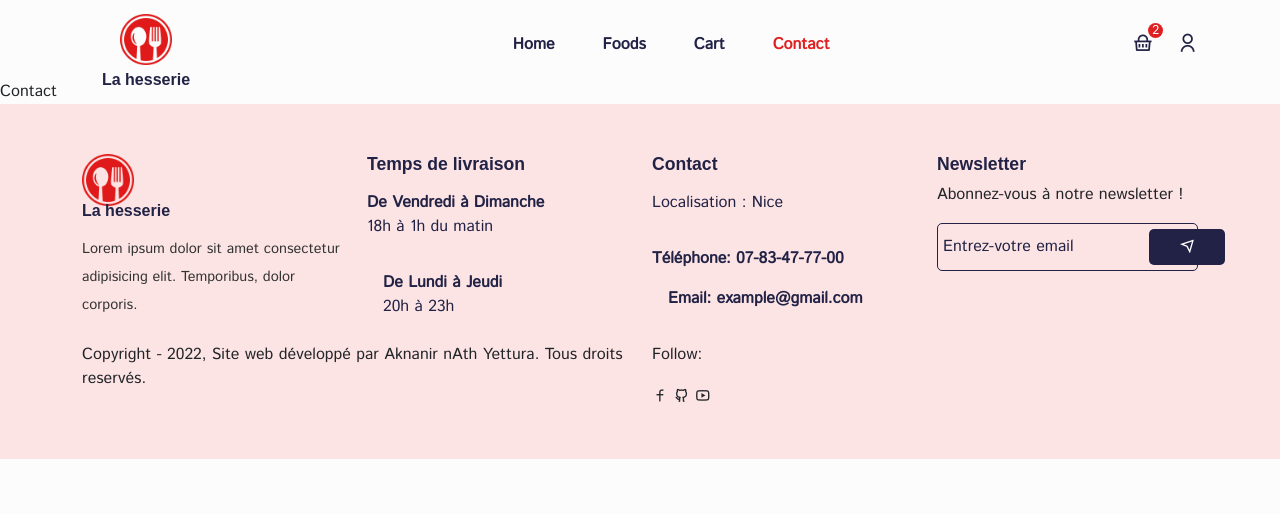
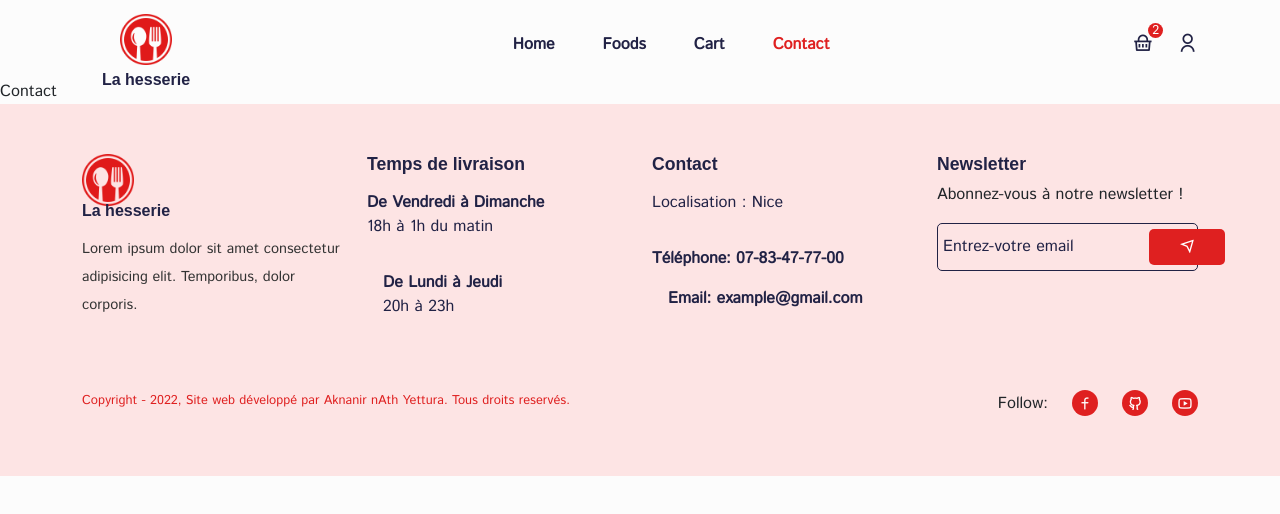
Before and after one commit to MustaphaAitHamou/AknanirnAthYettura, a React (Create React App) app: page /contact in a window 1280 px wide. Shown: the top 514 px of the page. Built offline with nearby package versions, Linux system fonts and the light colour scheme; a web font is replaced by a local one.

Commit message:
footer done

```diff
--- a/src/components/Footer/Footer.jsx
+++ b/src/components/Footer/Footer.jsx
@@ -66,16 +66,20 @@ const Footer = () => {
 
       </Row>
 
-      <Row>
+      <Row className='mt-5'>
         <Col lg='6' md='6'>
-          <p>Copyright - 2022, Site web développé par Aknanir nAth Yettura.
+          <p className='copyright__text'>
+            Copyright - 2022, Site web développé par Aknanir nAth Yettura.
             Tous droits reservés.</p>
         </Col>
 
         <Col lg='6' md='6'>
-        <div className='social__links'>
-          <p>Follow: </p>
-          <span> <Link to='www.facebook.com'>
+        <div className='social__links d-flex align-items-center gap-4
+        justify-content-end'>
+          <p className='m-0'>Follow: </p>
+          <span>
+            {" "}
+            <Link to='www.facebook.com'>
             <i className="ri-facebook-line"></i></Link> </span>
 
             <span> <Link to='www.github.com'>
--- a/src/styles/footer.css
+++ b/src/styles/footer.css
@@ -1,5 +1,6 @@
 .footer{
     padding: 50px 0px;
+    background: #fde4e4;
     background: #fde4e4;
 }
 
@@ -66,7 +67,7 @@
 }
 
 .newsletter span{
-    background: #212245;
+    background: #df2020;
     padding: 5px 30px;
     border-radius: 5px;
 }
@@ -78,3 +79,15 @@
 .newsletter input::placeholder{
     color: #212245;
 }
+
+.social__links span i{
+    padding: 5px;
+    background: #df2020;
+    color: #fff;
+    border-radius: 50%;
+}
+
+.copyright__text{
+    font-size: .8rem;
+    color: #df2020;
+}
```
